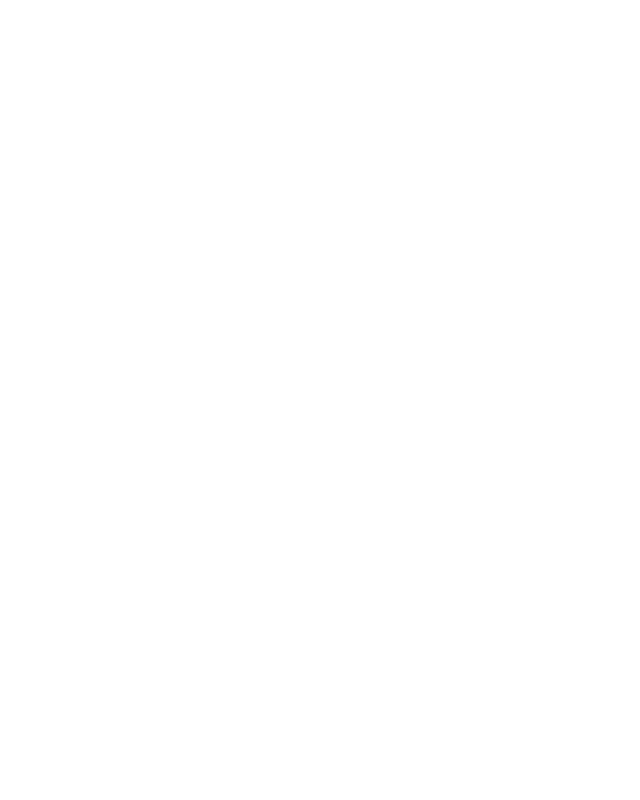
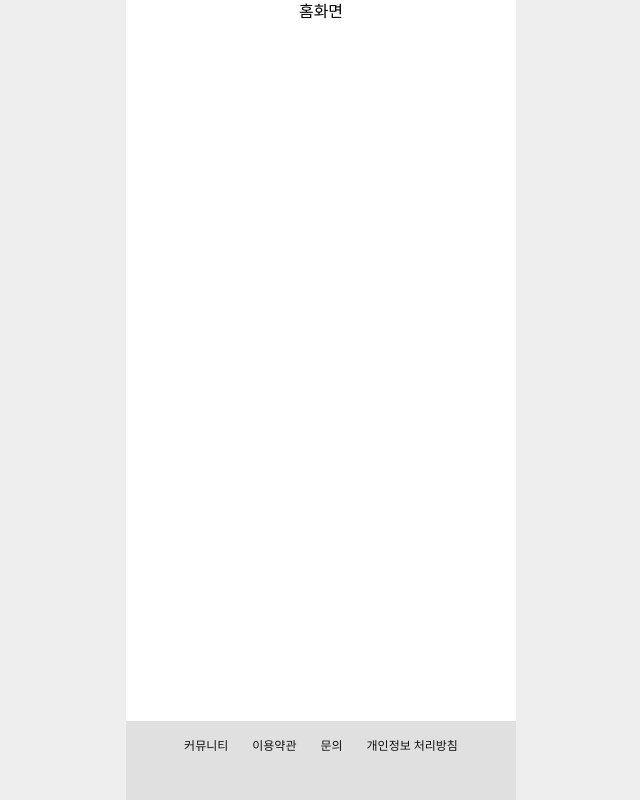
Before and after one commit to 9oormthon-univ/2025_SEASONTHON_TEAM_71_FE, a React (Vite) app: page /home in a window 1280 px wide. Before the commit this address had no page. Shown: the whole page, without its empty margins (319-959 px from the left). Built offline with nearby package versions, Linux system fonts and the light colour scheme; a web font is replaced by a local one.

Commit message:
feat: 홈 및 회원가입으로 이동

```diff
--- a/src/App.jsx
+++ b/src/App.jsx
@@ -1,9 +1,11 @@
-import { Routes, Route, Navigate } from 'react-router-dom';
-import MainLayout from './layout/MainLayout';
-import JoinLayout from './layout/JoinLayout';
-import Login from './pages/Join/Login';
-import JoinCategory from './pages/Join/JoinCategory';
-import JoinInfo from './pages/Join/JoinInfo';
+import { Routes, Route, Navigate } from "react-router-dom";
+import MainLayout from "./layout/MainLayout";
+import JoinLayout from "./layout/JoinLayout";
+
+import Home from "./pages/Home";
+import Login from "./pages/Join/Login";
+import JoinCategory from "./pages/Join/JoinCategory";
+import JoinInfo from "./pages/Join/JoinInfo";
 
 function App() {
   return (
@@ -22,6 +24,7 @@
       {/* MainLayout 상속받는 그룹*/}
       <Route element={<MainLayout />}>
         {/* <Route index element={<Home />} /> */}
+        <Route path="/home" element={<Home />} />
       </Route>
     </Routes>
   );
--- a/src/layout/MainLayout.jsx
+++ b/src/layout/MainLayout.jsx
@@ -1,14 +1,14 @@
 // 로그인 후 메인 레이아웃입니다.
 
-import { Outlet } from 'react-router-dom';
-import styled from 'styled-components';
-import HomeHeader from '../components/HomeHeader';
-import Footer from "../components/Footer"
-import { MainContainer } from '../styles/MainContainer.style';
+import { Outlet } from "react-router-dom";
+import styled from "styled-components";
+import HomeHeader from "../components/HomeHeader";
+import Footer from "../components/Footer";
+import { MainContainer } from "../styles/MainContainer.style";
 
 export default function MainLayout() {
   return (
-    <>
+    <OuterWrapper>
       <LayoutWrapper>
         <HomeHeader />
         <MainContainer>
@@ -16,15 +16,26 @@
         </MainContainer>
         <Footer />
       </LayoutWrapper>
-    </>
+    </OuterWrapper>
   );
 }
 
 // --- Styled Components ---
 
+const OuterWrapper = styled.div`
+  min-height: 100vh;
+  background: #eee;
+
+  display: flex;
+  justify-content: center;
+  align-items: stretch;
+`;
+
 const LayoutWrapper = styled.div`
   display: flex;
   flex-direction: column;
-  align-items: center;
   min-height: 100vh;
+  background: #fff;
+
+  width: min(390px, 100%);
 `;
--- a/src/pages/Home.jsx
+++ b/src/pages/Home.jsx
@@ -1 +1,6 @@
 // 홈 화면 입니다.
+import styled from "styled-components";
+
+export default function Home() {
+  return <div>홈화면</div>;
+}
```
